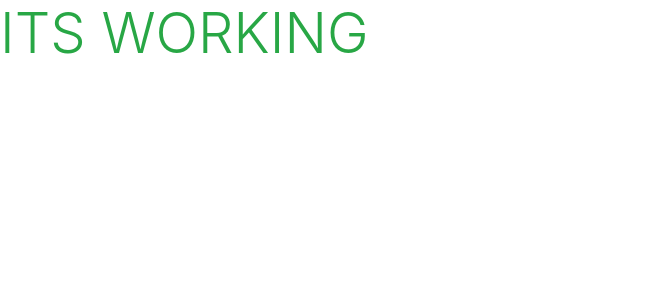
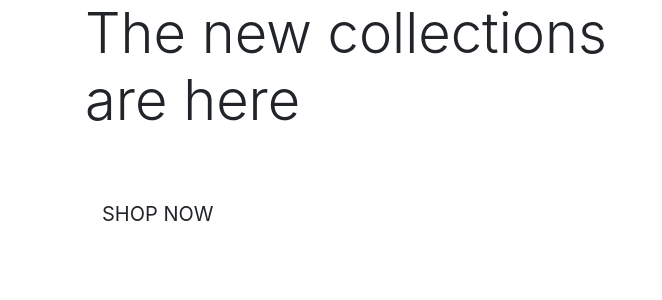
Before and after one commit to ClaireRoberts1403/boutique_ado_v1, a Django app: page / in a window 1280 px wide. Shown: the top 300 px of the page, without its empty margins (0-662 px from the left). Run offline with Django 3.2, Linux system fonts and the light colour scheme; some libraries are stand-ins or nearby versions.

Commit message:
added home page content

```diff
--- a/home/templates/home/index.html
+++ b/home/templates/home/index.html
@@ -1,8 +1,30 @@
 {% extends "base.html" %}
 {% load static %}
 
+{% block page_header %}
+    <div class="container header-container">
+        <div class="row">
+            <div class="col"></div>
+        </div>
+    </div>
+{% endblock %}
+
 {% block content %}
 
-<h1 class="display-4 text-success">ITS WORKING</h1>
+    <div class="container">
+        <div class="row">
+            <div class="col-7 col-md-6">
+                <h1 class="display-4 logo-font text-black">
+                The new collections are here
+                </h1>
+                <div class="my-5">
+                    <h4>
+                        <a href="#" class="shop-now-button btn btn-lg reounded-0 text-uppercase py-3">Shop Now</a>
+                    </h4>
+                </div>
+            </div>
+        </div>
+    </div>
+
 
 {% endblock %}
```
